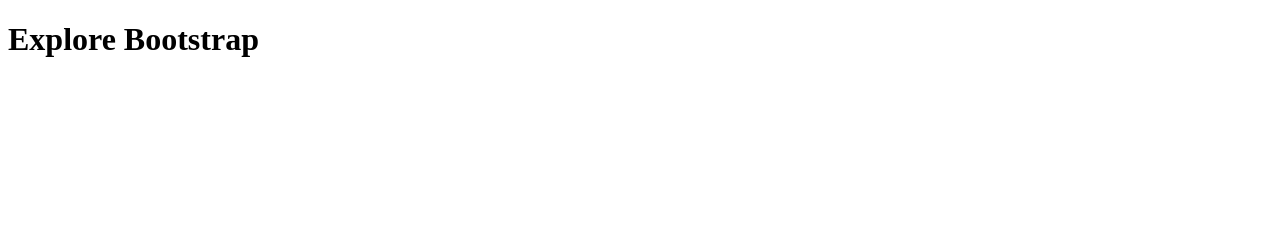
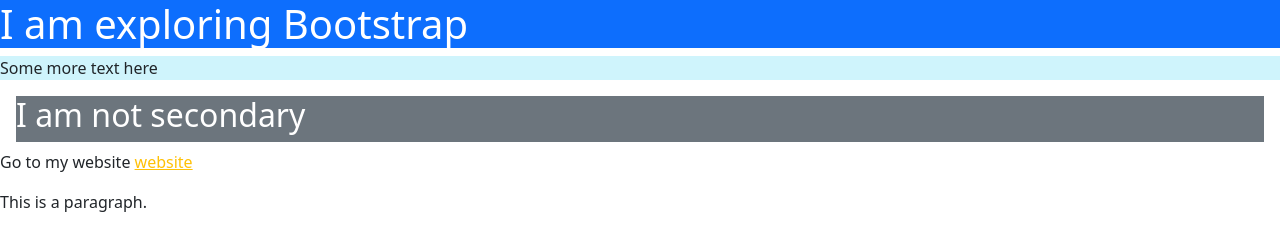
Before and after one commit to biswasanimesh/explore-bootstrap1, a plain HTML site: page index.html in a window 1280 px wide. Drawn offline with nearby package versions, Linux system fonts and the light colour scheme.

Commit message:
add bootstrap commit

```diff
--- a/index.html
+++ b/index.html
@@ -1,12 +1,32 @@
 <!DOCTYPE html>
 <html lang="en">
+
 <head>
     <meta charset="UTF-8">
     <meta http-equiv="X-UA-Compatible" content="IE=edge">
     <meta name="viewport" content="width=device-width, initial-scale=1.0">
     <title>Explore Bootstrap</title>
+    <link href="https://cdn.jsdelivr.net/npm/bootstrap@5.3.0-alpha1/dist/css/bootstrap.min.css" rel="stylesheet"
+        integrity="sha384-GLhlTQ8iRABdZLl6O3oVMWSktQOp6b7In1Zl3/Jr59b6EGGoI1aFkw7cmDA6j6gD" crossorigin="anonymous">
 </head>
+
 <body>
-    <h1>Explore Bootstrap</h1>
+    <h1 class="text-bg-primary">I am exploring Bootstrap</h1>
+    <!-- <p class="bg-info">Some more text here</p> -->
+    <!-- <p class="bg-info-subtle p-3">Some more text here</p> -->
+    <p class="bg-info-subtle">Some more text here</p>
+
+    <h2 class="text-bg-secondary mx-3 pb-2">I am not secondary</h2>
+    <p>Go to my website <a class="link-warning"
+            href="https://getbootstrap.com/docs/5.3/helpers/color-background/">website</a></p>
+
+    <p>This is a paragraph.</p>
+
+
+    <!-- ""Bootstrap JS File Link", Script Tag always put at down on body -->
+    <script src="https://cdn.jsdelivr.net/npm/bootstrap@5.3.0-alpha1/dist/js/bootstrap.bundle.min.js"
+        integrity="sha384-w76AqPfDkMBDXo30jS1Sgez6pr3x5MlQ1ZAGC+nuZB+EYdgRZgiwxhTBTkF7CXvN"
+        crossorigin="anonymous"></script>
 </body>
+
 </html>
```
